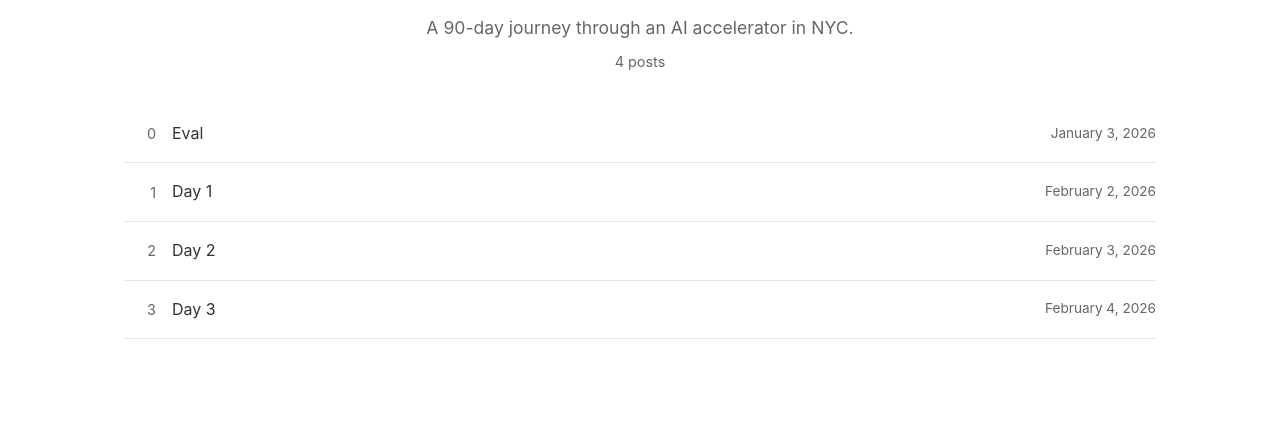
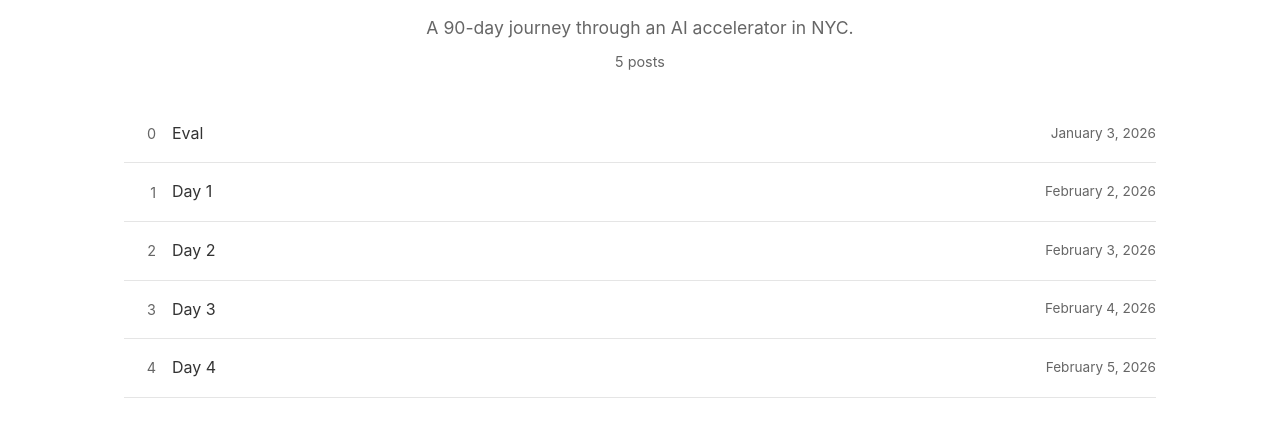
Before and after one commit to sendtwothreeyears/ai_site, a website: page series/fractal.html in a window 1280 px wide. Shown: the part 165-602 px from the top of the page. Drawn offline with Linux system fonts and the light colour scheme.

Commit message:
[fix] fixing bug

```diff
--- a/series/fractal.html
+++ b/series/fractal.html
@@ -21,7 +21,7 @@
         <section class="series-header">
             <h1>Fractal</h1>
             <p class="series-description">A 90-day journey through an AI accelerator in NYC.</p>
-            <p class="series-meta">4 posts</p>
+            <p class="series-meta">5 posts</p>
         </section>
 
         <section class="series-list">
@@ -50,6 +50,12 @@
                     <a href="/posts/3-day-3.html">Day 3</a>
                     <time>February 4, 2026</time>
                 </li>
+
+                <li class="series-item">
+                    <span class="series-item-number">4</span>
+                    <a href="/posts/4-day-4.html">Day 4</a>
+                    <time>February 5, 2026</time>
+                </li>
             </ol>
         </section>
     </main>
```
Also changed, not shown: posts/4-day-4.html (+2 -1 lines), writing.html (+1 -1 lines), 1 other file.
